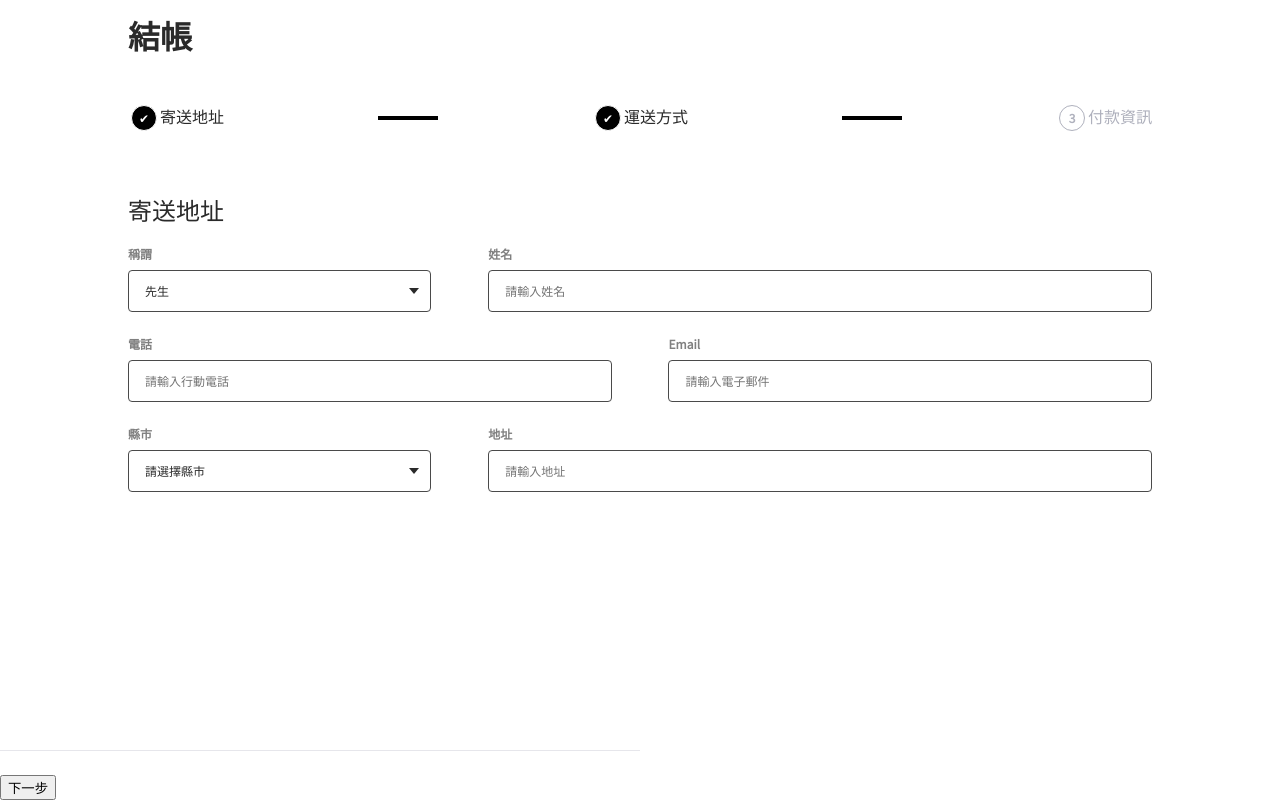
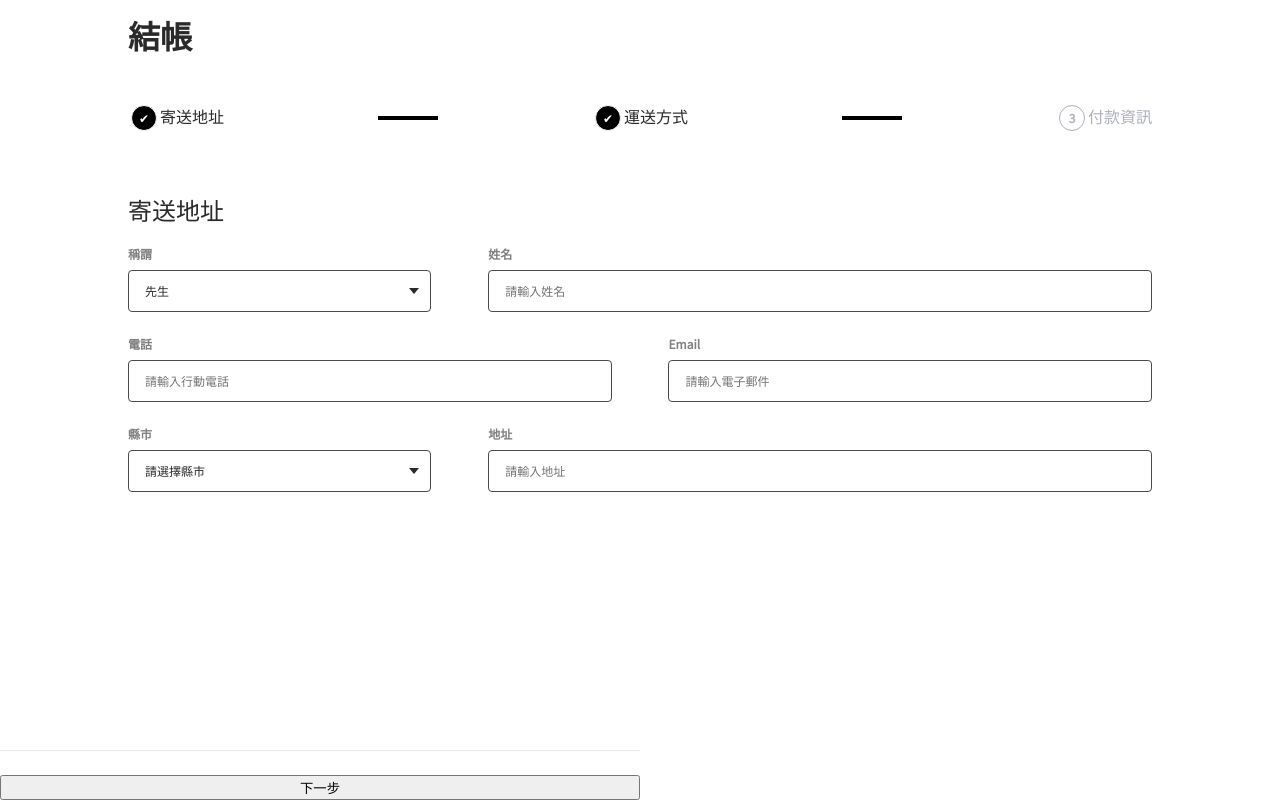
Before and after one commit to Yujie-liang/alpha-shop, a React (Create React App) app: page / in a window 1280 px wide. Built offline with nearby package versions, Linux system fonts and the light colour scheme.

Commit message:
add progressControl styles

```diff
--- a/src/components/ProgressControl/ProgressControl.js
+++ b/src/components/ProgressControl/ProgressControl.js
@@ -2,7 +2,7 @@ import styles from './ProgressControl.module.scss';
 
 function Button({ direction, text, iconUrl }) {
   return (
-    <button className={direction}>
+    <button className={`${styles.button} ${direction}`}>
       {text}
       <div data={iconUrl} className="cursor-point">
       </div>
--- a/src/components/ProgressControl/ProgressControl.module.scss
+++ b/src/components/ProgressControl/ProgressControl.module.scss
@@ -9,7 +9,7 @@
   padding-top: 24px;
   border-top: 1px solid #E6E6EB;
 
-  &[data-phase="address"] {
+  &[data-phase="address"] .button {
     width: 100%;
   }
 }
```
